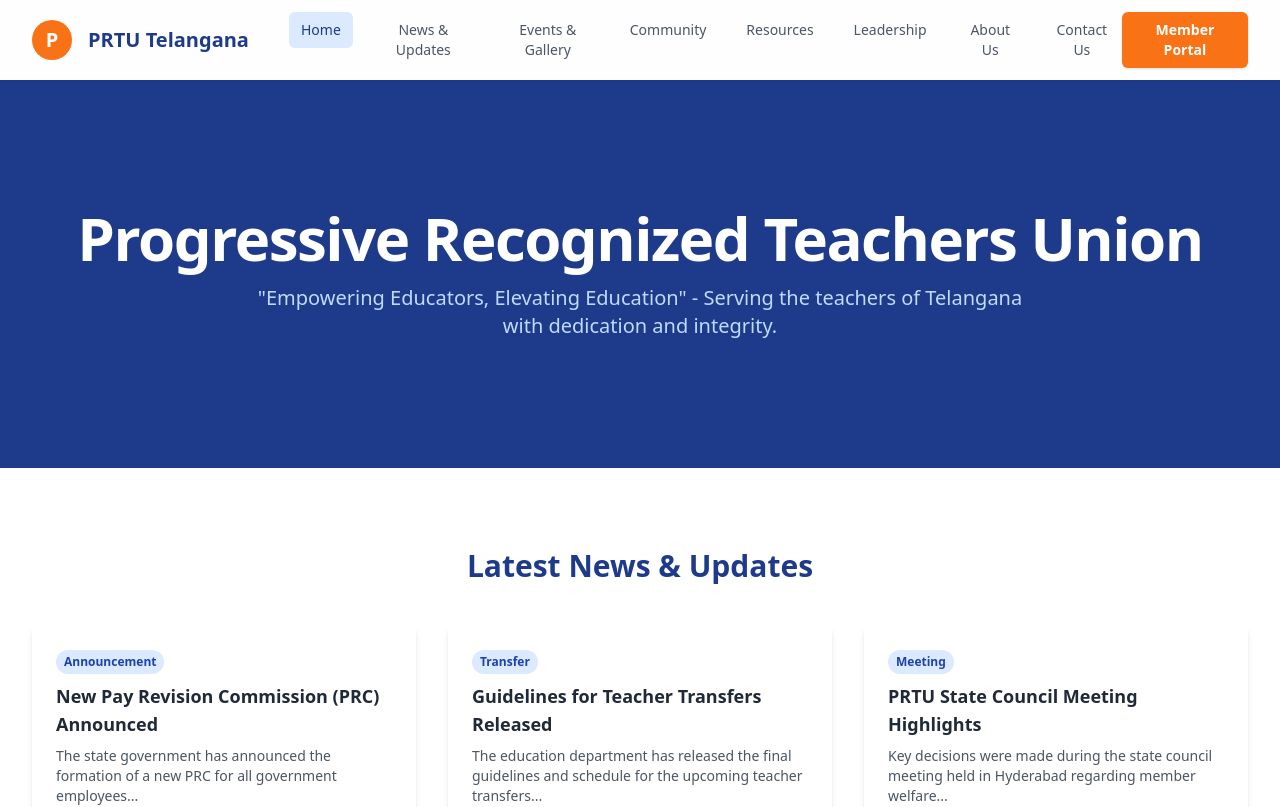
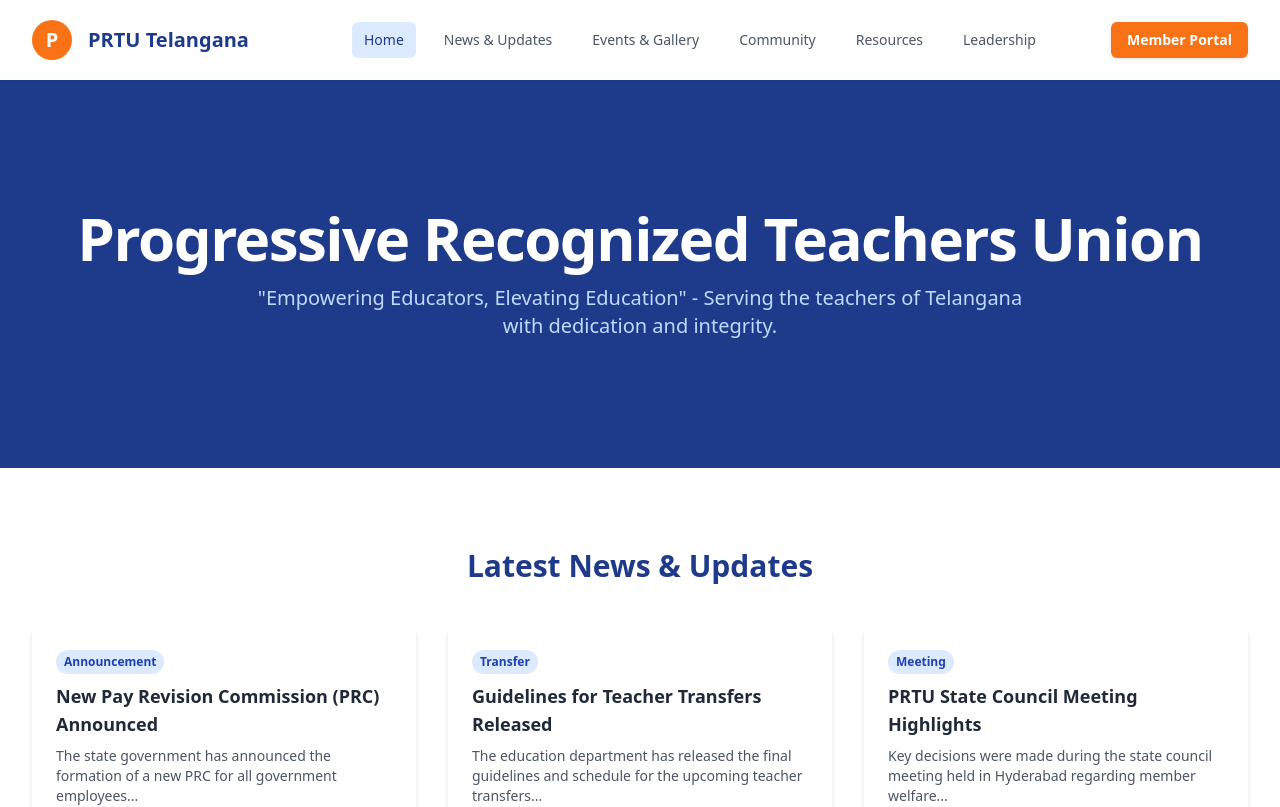
Before and after one commit to tjkreddy/PRTU-TS-WEB, a React (Vite) app: page / in a window 1280 px wide. Shown: the top 807 px of the page. Built offline with nearby package versions, Linux system fonts and the light colour scheme.

Commit message:
feat: update navigation and remove unused pages from App, Header, and Footer components

```diff
--- a/App.tsx
+++ b/App.tsx
@@ -8,7 +8,6 @@ import NewsPage from './NewsPage';
 import EventsPage from './EventsPage';
 import ResourcesPage from './ResourcesPage';
 import LeadershipPage from './LeadershipPage';
-import ContactPage from './ContactPage';
 import CommunityPage from './CommunityPage';
 import PWAInstall from './PWAInstall';
 import PWAUpdate from './PWAUpdate';
@@ -29,12 +28,6 @@ const App = () => {
                 return <ResourcesPage />;
             case 'Leadership':
                 return <LeadershipPage />;
-            case 'About Us':
-                return <AboutPage />;
-            case 'Contact Us':
-                return <ContactPage />;
-            case 'Developers':
-                return <DevelopersPage />;
             case 'Home':
             default:
                 return <HomePage />;
--- a/Footer.tsx
+++ b/Footer.tsx
@@ -25,9 +25,10 @@ const Footer = ({ setCurrentPage }: FooterProps) => {
                         <ul className="space-y-2 text-sm">
                             <li><a href="#" onClick={(e) => handleNavClick(e, 'Home')} className="text-blue-200 hover:text-white">Home</a></li>
                             <li><a href="#" onClick={(e) => handleNavClick(e, 'News & Updates')} className="text-blue-200 hover:text-white">News & Updates</a></li>
-                            <li><a href="#" onClick={(e) => handleNavClick(e, 'About Us')} className="text-blue-200 hover:text-white">About Us</a></li>
+                            <li><a href="#" onClick={(e) => handleNavClick(e, 'Events & Gallery')} className="text-blue-200 hover:text-white">Events & Gallery</a></li>
+                            <li><a href="#" onClick={(e) => handleNavClick(e, 'Community')} className="text-blue-200 hover:text-white">Community</a></li>
                             <li><a href="#" onClick={(e) => handleNavClick(e, 'Resources')} className="text-blue-200 hover:text-white">Resources</a></li>
-                            <li><a href="#" onClick={(e) => handleNavClick(e, 'Contact Us')} className="text-blue-200 hover:text-white">Contact Us</a></li>
+                            <li><a href="#" onClick={(e) => handleNavClick(e, 'Leadership')} className="text-blue-200 hover:text-white">Leadership</a></li>
                         </ul>
                     </div>
                     <div>
@@ -39,14 +40,18 @@ const Footer = ({ setCurrentPage }: FooterProps) => {
                         </address>
                     </div>
                     <div>
-                        <h3 className="font-bold text-lg mb-4">Development Team</h3>
-                        <a
-                            href="#"
-                            onClick={(e) => handleNavClick(e, 'Developers')}
+                        <h3 className="font-bold text-lg mb-4">Join Community</h3>
+                        <p className="text-sm text-blue-200 mb-3">Connect with fellow teachers and stay updated.</p>
+                        <button
+                            onClick={(e) => {
+                                e.preventDefault();
+                                setCurrentPage('Community');
+                                window.scrollTo(0, 0);
+                            }}
                             className="inline-flex items-center bg-orange-500 text-white px-4 py-2 rounded-md text-sm font-semibold hover:bg-orange-600 transition-colors"
                         >
-                            Meet the Team
-                        </a>
+                            Join Discussion
+                        </button>
                     </div>
                 </div>
                 <div className="mt-8 border-t border-blue-800 pt-8 text-center text-sm text-blue-300">
--- a/Header.tsx
+++ b/Header.tsx
@@ -12,9 +12,7 @@ const Header = ({ currentPage, setCurrentPage }: HeaderProps) => {
         { name: 'Events & Gallery' },
         { name: 'Community' },
         { name: 'Resources' },
-        { name: 'Leadership' },
-        { name: 'About Us' },
-        { name: 'Contact Us' }
+        { name: 'Leadership' }
     ];
 
     const handleNavClick = (page: Page) => {
--- a/types.ts
+++ b/types.ts
@@ -1,4 +1,4 @@
-export type Page = 'Home' | 'News & Updates' | 'Events & Gallery' | 'Resources' | 'Leadership' | 'Contact Us' | 'Community';
+export type Page = 'Home' | 'News & Updates' | 'Events & Gallery' | 'Resources' | 'Leadership' | 'Community';
 
 export interface NewsArticle {
   id: number;
```
